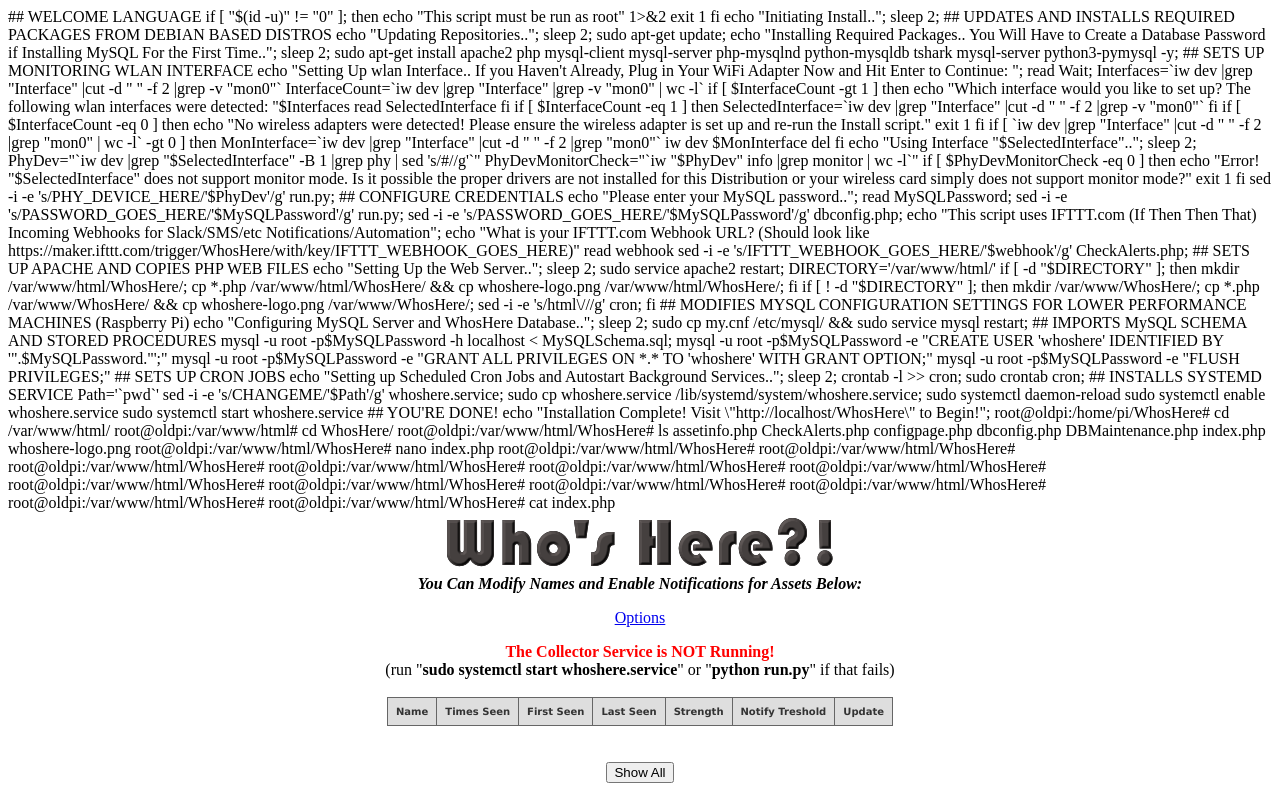
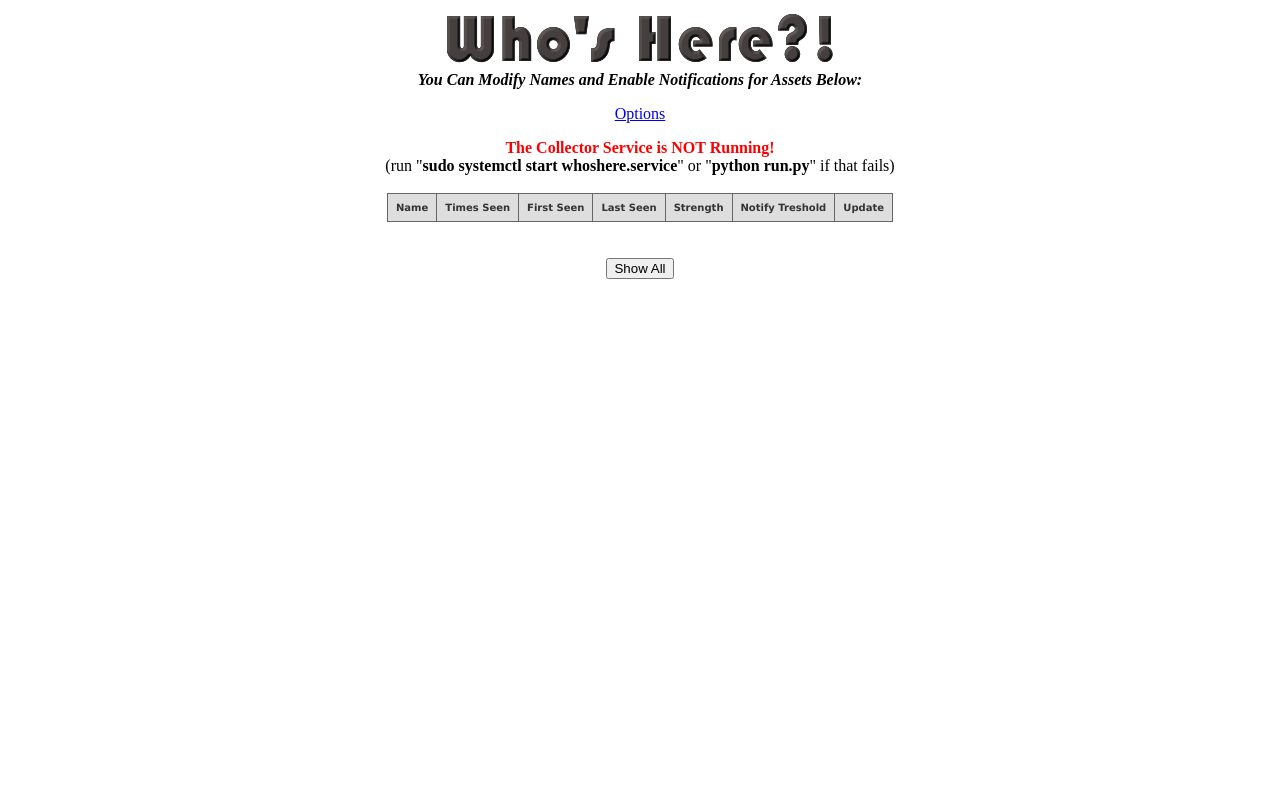
Before and after one commit to curtbraz/WhosHere, a PHP site: page / in a window 1280 px wide. Run offline with PHP 8.4, Linux system fonts and the light colour scheme; lists and menus that the app fills with data are empty.

Commit message:
Update index.php

```diff
--- a/index.php
+++ b/index.php
@@ -1,193 +1,3 @@
-#!/bin/bash
-
-## WELCOME LANGUAGE
-
-if [ "$(id -u)" != "0" ]; then
-   echo "This script must be run as root" 1>&2
-   exit 1
-fi
-
-echo "Initiating Install..";
-
-sleep 2;
-
-
-## UPDATES AND INSTALLS REQUIRED PACKAGES FROM DEBIAN BASED DISTROS
-
-echo "Updating Repositories..";
-
-sleep 2;
-
-sudo apt-get update;
-
-echo "Installing Required Packages.. You Will Have to Create a Database Password if Installing MySQL For the First Time..";
-
-sleep 2;
-
-sudo apt-get install apache2 php mysql-client mysql-server php-mysqlnd python-mysqldb tshark mysql-server python3-pymysql -y;
-
-
-
-## SETS UP MONITORING WLAN INTERFACE
-
-echo "Setting Up wlan Interface..  If you Haven't Already, Plug in Your WiFi Adapter Now and Hit Enter to Continue: ";
-
-read Wait;
-
-Interfaces=`iw dev |grep "Interface" |cut -d " " -f 2 |grep -v "mon0"`
-InterfaceCount=`iw dev |grep "Interface" |grep -v "mon0" | wc -l`
-
-if [ $InterfaceCount -gt 1 ]
-then
-        echo "Which interface would you like to set up? The following wlan interfaces were detected: "$Interfaces
-        read SelectedInterface
-fi
-
-if [ $InterfaceCount -eq 1 ]
-then
-        SelectedInterface=`iw dev |grep "Interface" |cut -d " " -f 2 |grep -v "mon0"`
-fi
-
-if [ $InterfaceCount -eq 0 ]
-then
-        echo "No wireless adapters were detected!  Please ensure the wireless adapter is set up and re-run the Install script."
-        exit 1
-fi
-
-if [ `iw dev |grep "Interface" |cut -d " " -f 2 |grep "mon0" | wc -l` -gt 0 ]
-then
-MonInterface=`iw dev |grep "Interface" |cut -d " " -f 2 |grep "mon0"`
-iw dev $MonInterface del
-fi
-
-echo "Using Interface "$SelectedInterface"..";
-
-sleep 2;
-
-PhyDev="`iw dev |grep "$SelectedInterface" -B 1 |grep phy | sed 's/#//g'`"
-
-PhyDevMonitorCheck="`iw "$PhyDev" info |grep monitor | wc -l`"
-
-if [ $PhyDevMonitorCheck -eq 0 ]
-then
-        echo "Error! "$SelectedInterface" does not support monitor mode.  Is it possible the proper drivers are not installed for this Distribution or your wireless card simply does not support monitor mode?"
-        exit 1
-fi
-
-
-sed -i -e 's/PHY_DEVICE_HERE/'$PhyDev'/g' run.py;
-
-
-
-
-## CONFIGURE CREDENTIALS
-
-echo "Please enter your MySQL password..";
-
-read MySQLPassword;
-
-sed -i -e 's/PASSWORD_GOES_HERE/'$MySQLPassword'/g' run.py;
-
-sed -i -e 's/PASSWORD_GOES_HERE/'$MySQLPassword'/g' dbconfig.php;
-
-echo "This script uses IFTTT.com (If Then Then That) Incoming Webhooks for Slack/SMS/etc Notifications/Automation";
-
-echo "What is your IFTTT.com Webhook URL? (Should look like https://maker.ifttt.com/trigger/WhosHere/with/key/IFTTT_WEBHOOK_GOES_HERE)"
-
-read webhook
-
-sed -i -e 's/IFTTT_WEBHOOK_GOES_HERE/'$webhook'/g' CheckAlerts.php;
-
-## SETS UP APACHE AND COPIES PHP WEB FILES
-
-echo "Setting Up the Web Server..";
-
-sleep 2;
-
-sudo service apache2 restart;
-
-DIRECTORY='/var/www/html/'
-
-if [ -d "$DIRECTORY" ]; then
-
-mkdir /var/www/html/WhosHere/;
-
-cp *.php /var/www/html/WhosHere/ && cp whoshere-logo.png /var/www/html/WhosHere/;
-
-fi
-
-if [ ! -d "$DIRECTORY" ]; then
-
-mkdir /var/www/WhosHere/;
-
-cp *.php /var/www/WhosHere/ && cp whoshere-logo.png /var/www/WhosHere/;
-
-sed -i -e 's/html\///g' cron;
-
-fi
-
-## MODIFIES MYSQL CONFIGURATION SETTINGS FOR LOWER PERFORMANCE MACHINES (Raspberry Pi)
-
-echo "Configuring MySQL Server and WhosHere Database..";
-
-sleep 2;
-
-sudo cp my.cnf /etc/mysql/ && sudo service mysql restart;
-
-
-## IMPORTS MySQL SCHEMA AND STORED PROCEDURES
-
-mysql -u root -p$MySQLPassword -h localhost < MySQLSchema.sql;
-mysql -u root -p$MySQLPassword -e "CREATE USER 'whoshere' IDENTIFIED BY '".$MySQLPassword."';"
-mysql -u root -p$MySQLPassword -e "GRANT ALL PRIVILEGES ON *.* TO 'whoshere' WITH GRANT OPTION;"
-mysql -u root -p$MySQLPassword -e "FLUSH PRIVILEGES;"
-
-## SETS UP CRON JOBS
-
-echo "Setting up Scheduled Cron Jobs and Autostart Background Services..";
-
-sleep 2;
-
-crontab -l >> cron;
-
-sudo crontab cron;
-
-
-## INSTALLS SYSTEMD SERVICE
-
-Path='`pwd`'
-
-sed -i -e 's/CHANGEME/'$Path'/g' whoshere.service;
-
-sudo cp whoshere.service /lib/systemd/system/whoshere.service;
-
-sudo systemctl daemon-reload
-
-sudo systemctl enable whoshere.service
-
-sudo systemctl start whoshere.service
-
-
-## YOU'RE DONE!
-
-echo "Installation Complete!  Visit \"http://localhost/WhosHere\" to Begin!";
-root@oldpi:/home/pi/WhosHere# cd /var/www/html/
-root@oldpi:/var/www/html# cd WhosHere/
-root@oldpi:/var/www/html/WhosHere# ls
-assetinfo.php  CheckAlerts.php  configpage.php  dbconfig.php  DBMaintenance.php  index.php  whoshere-logo.png
-root@oldpi:/var/www/html/WhosHere# nano index.php
-root@oldpi:/var/www/html/WhosHere#
-root@oldpi:/var/www/html/WhosHere#
-root@oldpi:/var/www/html/WhosHere#
-root@oldpi:/var/www/html/WhosHere#
-root@oldpi:/var/www/html/WhosHere#
-root@oldpi:/var/www/html/WhosHere#
-root@oldpi:/var/www/html/WhosHere#
-root@oldpi:/var/www/html/WhosHere#
-root@oldpi:/var/www/html/WhosHere#
-root@oldpi:/var/www/html/WhosHere#
-root@oldpi:/var/www/html/WhosHere#
-root@oldpi:/var/www/html/WhosHere# cat index.php
 <HTML>
   <HEAD>
     <TITLE>Who's Here?!</TITLE>
```
